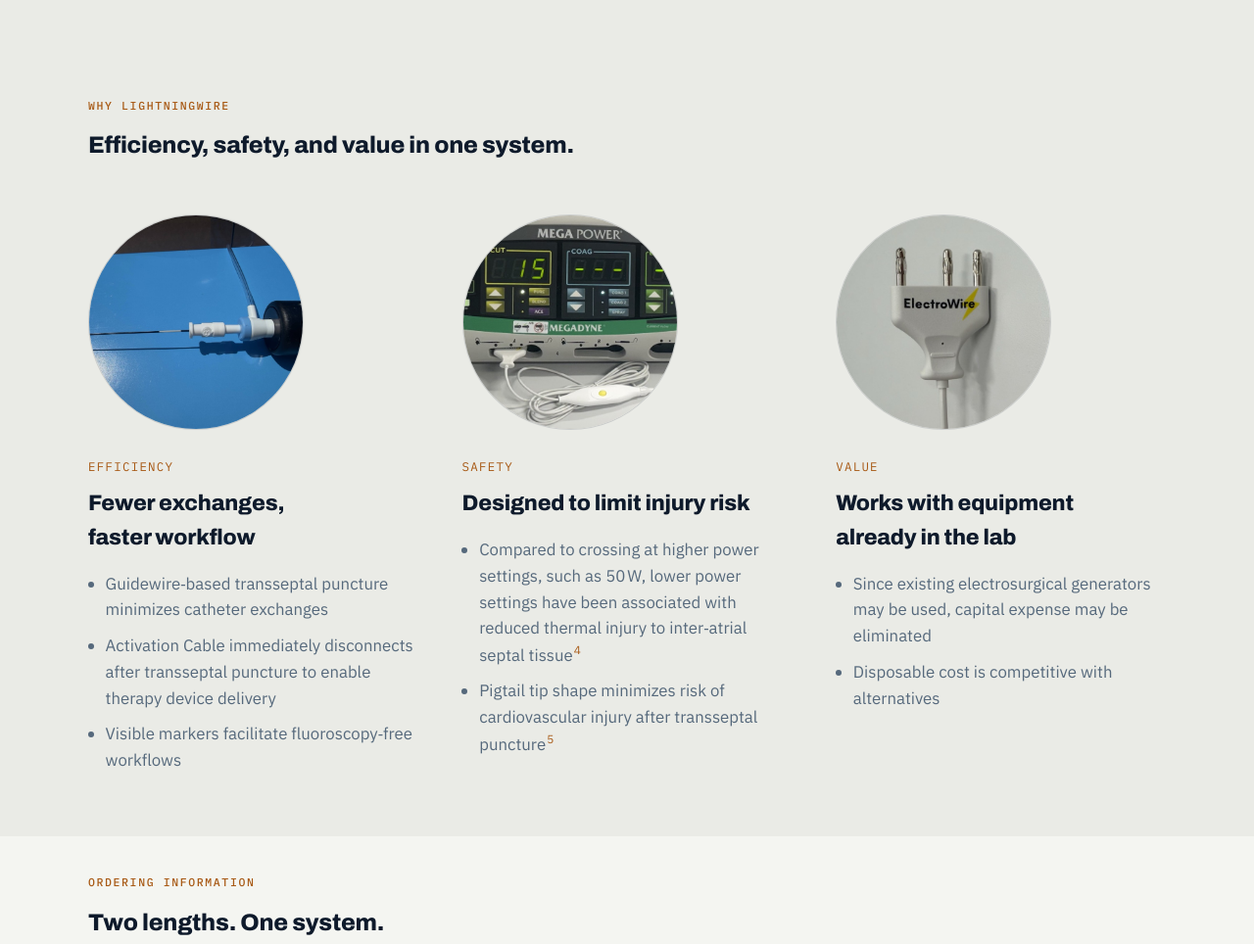
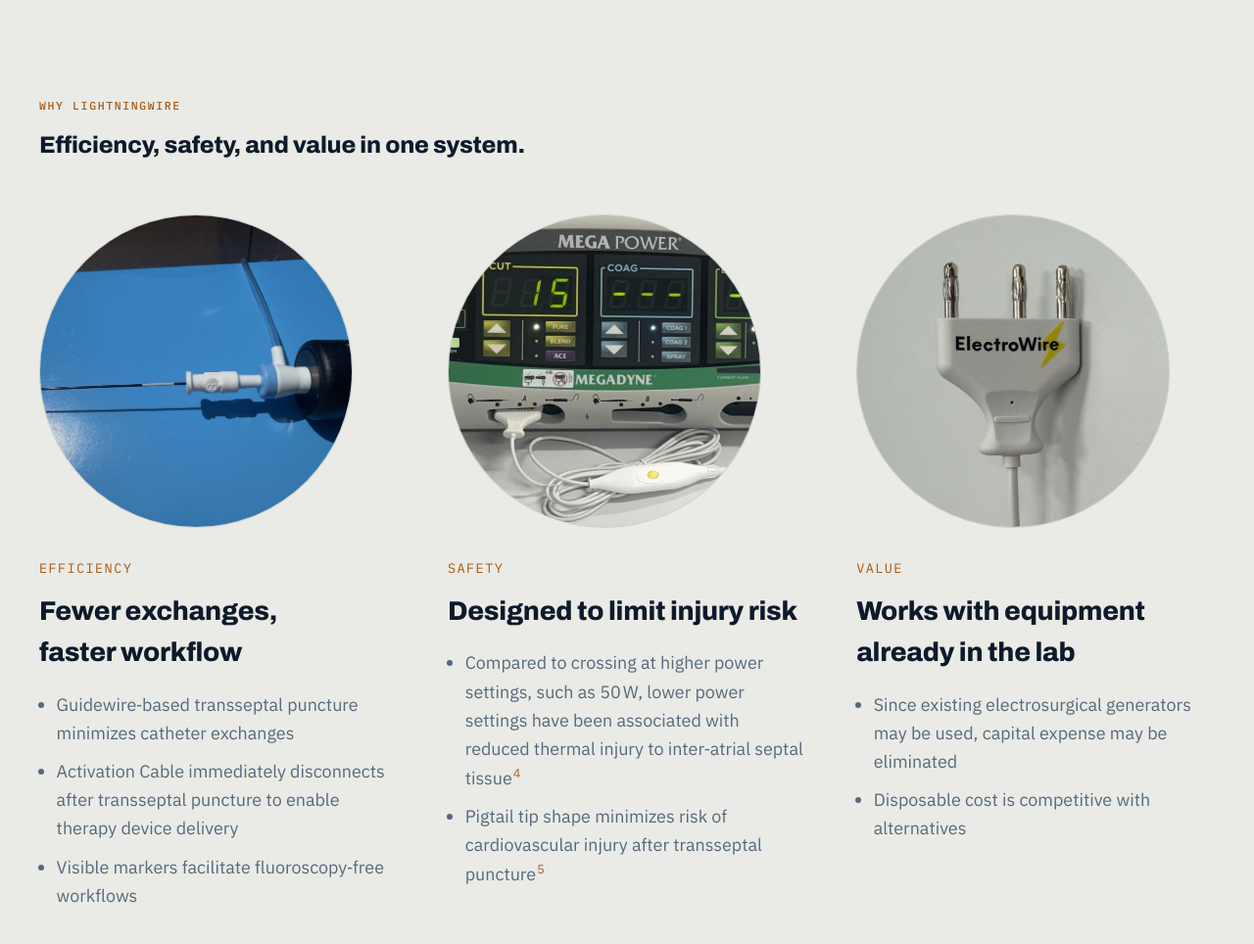
Before and after one commit to GARRETTLRUTH-a11y/electrowire-medical-preview, a plain HTML site: page technology.html in a window 1280 px wide. Shown: the part 1891-2855 px from the top of the page at 98% size. Drawn offline with Linux system fonts and the light colour scheme.

Commit message:
Technology page: enlarge Why LightningWire section (photos, headings, body text) and widen container to match

```diff
--- a/technology.html
+++ b/technology.html
@@ -232,13 +232,13 @@
 @media (max-width:820px){ .apps-grid{grid-template-columns:1fr;} }
 
 .benefits{ background:var(--surface); }
-.benefits .section-head h2{ font-size:clamp(2rem,2.4vw+1rem,2.9rem); }
-.benefits-grid{ display:grid; grid-template-columns:repeat(3,1fr); gap:clamp(2rem,3.5vw,3rem); margin-top:clamp(1rem,2vw,1.5rem); }
-.benefit-photo{ width:220px; height:220px; border-radius:50%; overflow:hidden; margin-bottom:1.5rem; background:var(--surface); border:1px solid var(--border); }
+.benefits .section-head h2{ font-size:clamp(2.2rem,2.8vw+1rem,3.4rem); }
+.benefits-grid{ display:grid; grid-template-columns:repeat(3,1fr); gap:clamp(2.5rem,4vw,4rem); margin-top:clamp(1.5rem,3vw,2.5rem); }
+.benefit-photo{ width:320px; height:320px; border-radius:50%; overflow:hidden; margin-bottom:1.75rem; background:var(--surface); border:1px solid var(--border); }
 .benefit-photo img{ width:100%; height:100%; object-fit:cover; display:block; }
-.benefit-label{ font-family:var(--mono); font-size:0.78rem; letter-spacing:0.1em; text-transform:uppercase; color:var(--accent-ink); }
-.benefit h3{ margin-top:0.6rem; font-size:clamp(1.4rem,1.6vw,1.7rem); }
-.benefit-list{ margin:1rem 0 0; padding-left:1.1rem; color:var(--text-muted); font-size:1.05rem; line-height:1.6; display:flex; flex-direction:column; gap:0.6rem; }
+.benefit-label{ font-family:var(--mono); font-size:0.85rem; letter-spacing:0.1em; text-transform:uppercase; color:var(--accent-ink); }
+.benefit h3{ margin-top:0.7rem; font-size:clamp(1.7rem,2vw,2.1rem); }
+.benefit-list{ margin:1.1rem 0 0; padding-left:1.1rem; color:var(--text-muted); font-size:1.12rem; line-height:1.62; display:flex; flex-direction:column; gap:0.65rem; }
 @media (max-width:820px){ .benefits-grid{grid-template-columns:1fr; gap:2rem;} }
 
 .spec-table{ width:100%; border-collapse:collapse; font-size:0.95rem; }
@@ -439,7 +439,7 @@
     </div>
 </section>
 <section class="benefits" style="padding-block:clamp(2.5rem,5vw,4rem);">
-    <div class="wrap">
+    <div class="wrap wrap-wide">
       <div class="section-head">
         <span class="eyebrow eyebrow-ink">Why LightningWire</span>
         <h2>Efficiency, safety, and value in one system.</h2>
```
Also changed, not shown: about.html (+6 -6 lines), contact.html (+6 -6 lines), index.html (+6 -6 lines), isi.html (+6 -6 lines), news.html (+6 -6 lines).
